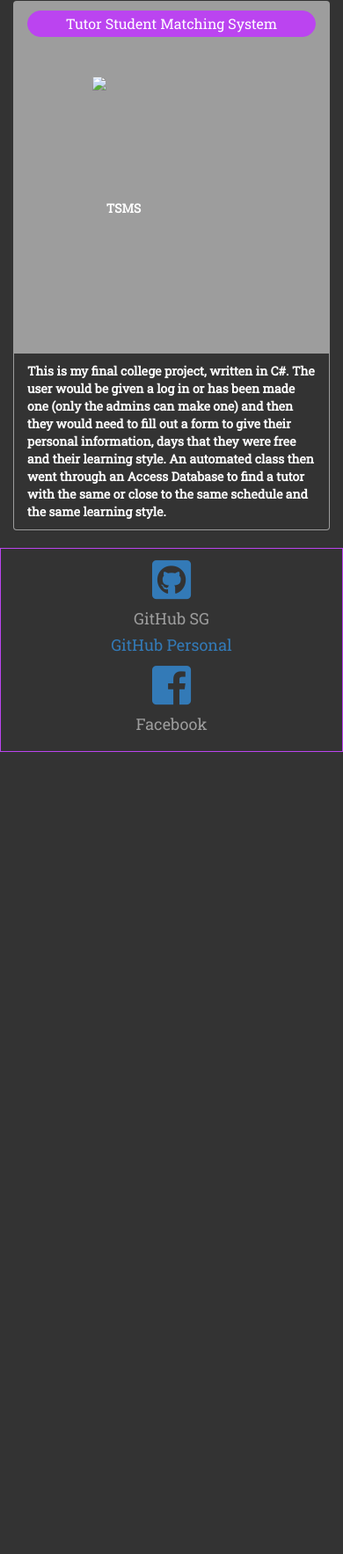
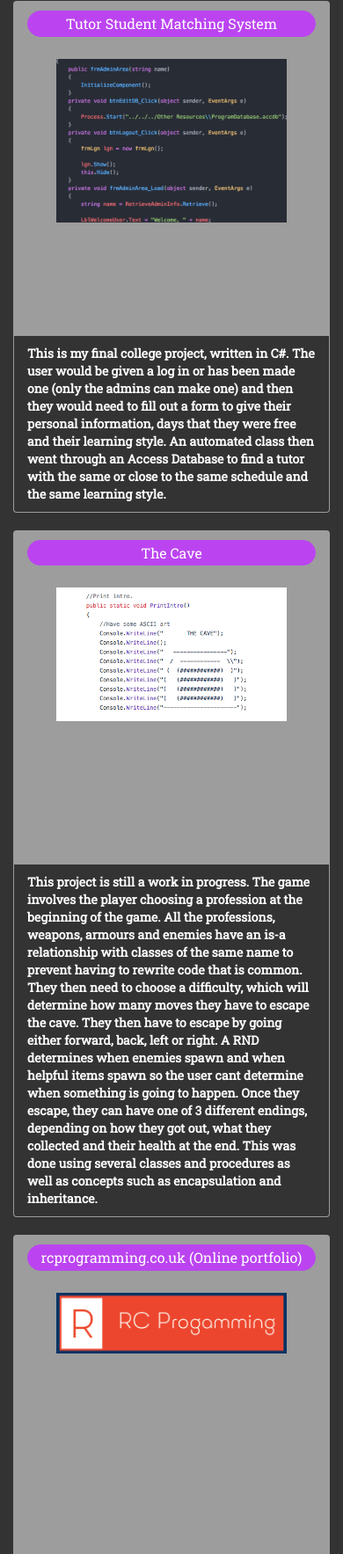
Before and after one commit to ElementalDev/rcollettsg.github.io, a plain HTML site: page index.html in a window 390 px wide. Shown: the part 2980-4747 px from the top of the page at 88% size. Before the commit the page ends 3835 px from the top, so only its background shows below. Drawn offline with nearby package versions, Linux system fonts and the light colour scheme.

Commit message:
All other projects added. Collapsible not working, looking to fix

```diff
--- a/index.html
+++ b/index.html
@@ -30,7 +30,7 @@
         </div>
       </div>
     </nav>
-    <!-- Nav bar for mobile -->
+    <!-- Nav bar for mobile using a collapsible menu -->
     <nav class="navbar navbar-inverse navbar-fixed-top visible-xs">
       <div class="container-fluid">
         <div class="navbar-header">
@@ -201,7 +201,7 @@
           </div>
         </div>
       </div>
-      <!-- Projects for mobile -->
+      <!-- Projects for mobile using collapsible panels -->
       <div class="panel-group visible-xs">
         <div class="panel">
           <div class="panel-heading">
@@ -212,7 +212,7 @@
           <div class="collapse1" class="panel-collapse collapse">
             <div class="panel-body">
               <div class="imageCont">
-                <img class="projImg" src="Images/ttms.png" alt="TSMS">
+                <img class="projImgCollapse" src="Images/tsms.png" alt="TSMS">
               </div>
             </div>
             <div class="panel-footer">
@@ -222,6 +222,77 @@
               information, days that they were free and their learning style. An
               automated class then went through an Access Database to find a tutor
               with the same or close to the same schedule and the same learning style.
+            </div>
+          </div>
+        </div>
+      </div>
+      <div class="panel-group visible-xs">
+        <div class="panel">
+          <div class="panel-heading">
+            <h4 class="panel-title projTitle">
+              <a data-toggle="collapse" href="#collapse1">The Cave</a>
+            </h4>
+          </div>
+          <div class="collapse1" class="panel-collapse collapse">
+            <div class="panel-body">
+              <div class="imageCont">
+                <img class="projImgCollapse" src="Images/TheCave.png" alt="The Cave">
+              </div>
+            </div>
+            <div class="panel-footer">
+              This project is still a work in progress. The game involves the player
+              choosing a profession at the beginning of the game. All the professions,
+              weapons, armours and enemies have an is-a relationship with classes of the
+              same name to prevent having to rewrite code that is common. They then need
+              to choose a difficulty, which will determine how many moves they have to escape
+              the cave. They then have to escape by going either forward, back, left or right.
+              A RND determines when enemies spawn and when helpful items spawn so the user
+              cant determine when something is going to happen. Once they escape, they can have
+              one of 3 different endings, depending on how they got out, what they collected and
+              their health at the end. This was done using several classes and procedures as well
+              as concepts such as encapsulation and inheritance.
+            </div>
+          </div>
+        </div>
+      </div>
+      <div class="panel-group visible-xs">
+        <div class="panel">
+          <div class="panel-heading">
+            <h4 class="panel-title projTitle">
+              <a data-toggle="collapse" href="#collapse1">rcprogramming.co.uk (Online portfolio)</a>
+            </h4>
+          </div>
+          <div class="collapse1" class="panel-collapse collapse">
+            <div class="panel-body">
+              <div class="imageCont">
+                <img class="projImgCollapse" src="Images/rcprog.png" alt="TSMS">
+              </div>
+            </div>
+            <div class="panel-footer">
+              This is my online portfolio that I created using the web development trifecta (HTML, CSS and JS)
+              as well as frameworks such as BootStrap and jQuery. This is meant to be a projection of myself
+              and all of my projects that I have done up to this point, including the site itself.
+            </div>
+          </div>
+        </div>
+      </div>
+      <div class="panel-group visible-xs">
+        <div class="panel">
+          <div class="panel-heading">
+            <h4 class="panel-title projTitle">
+              <a data-toggle="collapse" href="#collapse1">melissa-jayne.co.uk (Online Portfolio)</a>
+            </h4>
+          </div>
+          <div class="collapse1" class="panel-collapse collapse">
+            <div class="panel-body">
+              <div class="imageCont">
+                <img class="projImgCollapse" src="Images/melj.png" alt="TSMS">
+              </div>
+            </div>
+            <div class="panel-footer">
+              This is my partners online portfolio that I created using the web development trifecta (HTML, CSS and JS)
+              as well as frameworks such as BootStrap and jQuery. I also used PHP to request images from a database so that
+              it would display them correctly.
             </div>
           </div>
         </div>
--- a/style.css
+++ b/style.css
@@ -114,6 +114,12 @@ h2, h3, h4 {
   width: 100%;
 }
 
+.projImgCollapse {
+  display: block;
+  width: 80%;
+  margin: auto;
+}
+
 .imgCap {
   height: 200px;
   font-size: 16px;
```
